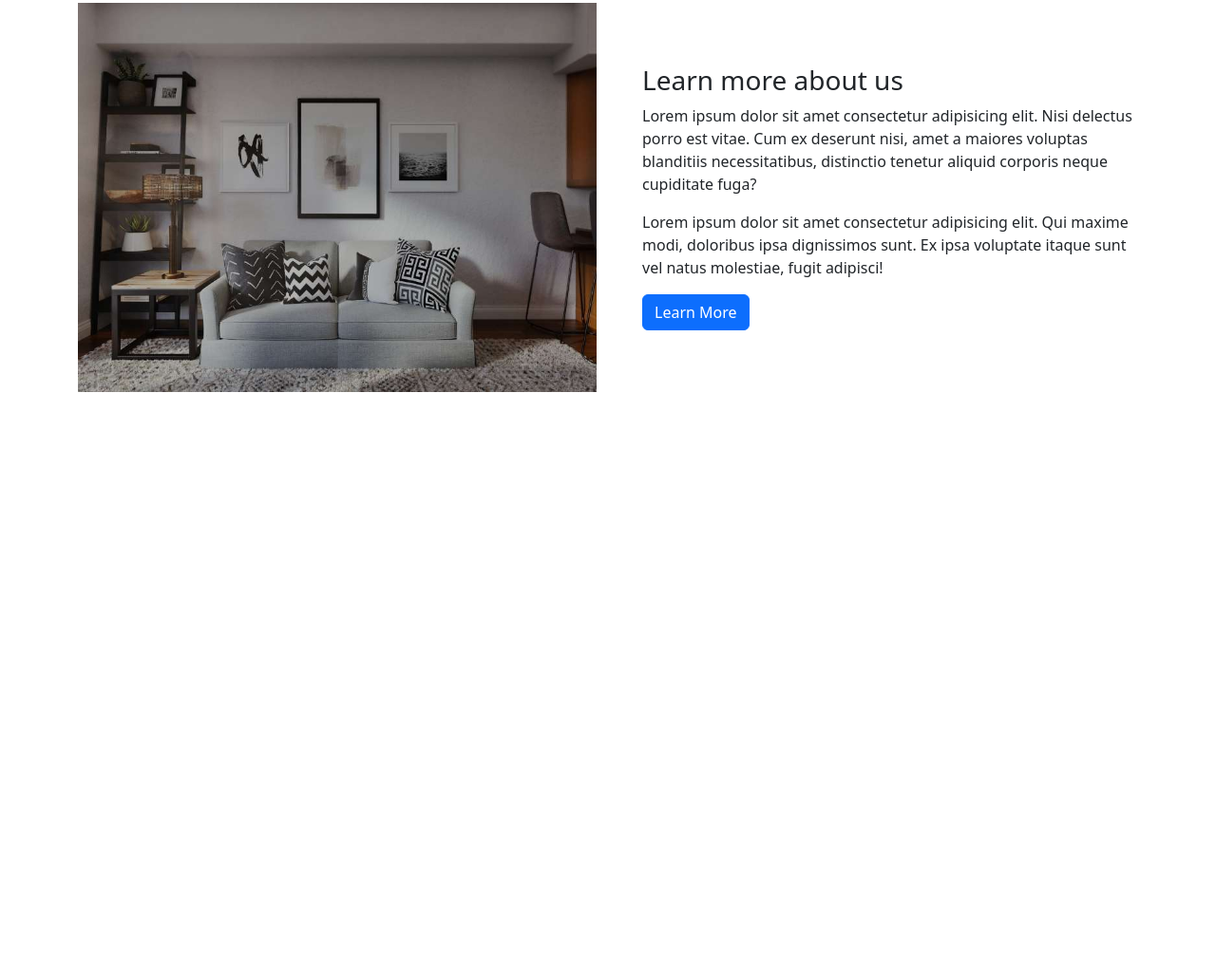
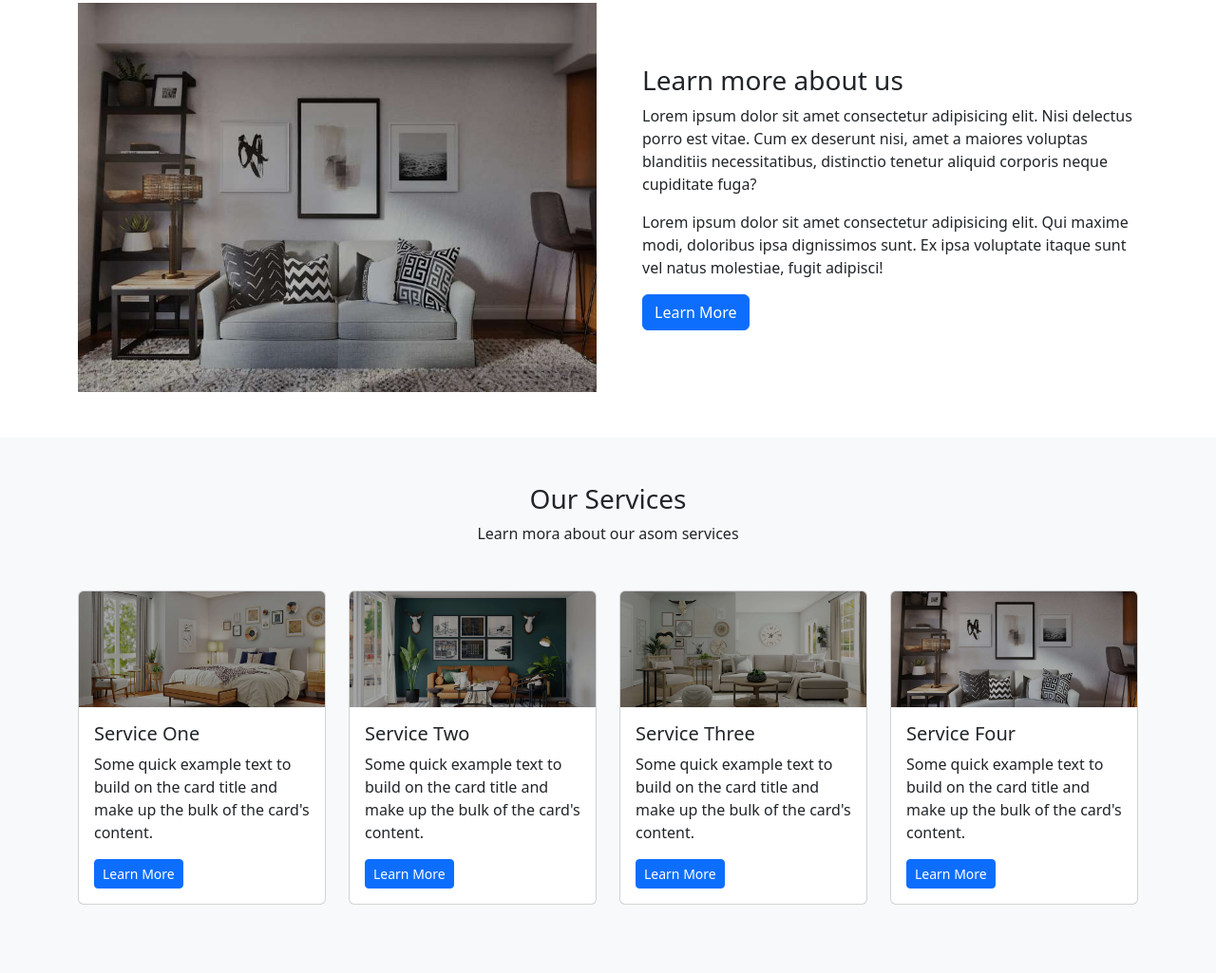
Before and after one commit to chayensheel/bd-builders, a plain HTML site: page index.html in a window 1280 px wide. Shown: the part 733-1758 px from the top of the page at 95% size. Before the commit the page ends 1194 px from the top, so only its background shows below. Drawn offline with nearby package versions, Linux system fonts and the light colour scheme.

Commit message:
service area compleat

```diff
--- a/index.html
+++ b/index.html
@@ -99,6 +99,61 @@
             </div>
         </div>
     </div>
+    <!--servise area-->
+    <div class="servise-area py-5 bg-light">
+      <div class="container">
+        <div class="row">
+          <div class="col-lg-6 offset-lg-3">
+            <div class="section-heading text-center mb-5">
+              <h3>Our Services</h3>
+              <p>Learn mora about our asom services</p>
+            </div>
+          </div>
+        </div>
+        <div class="row">
+         <div class="col-lg-3 col-md-6 mb-4 mb-lg-0cls">
+          <div class="card" >
+            <img src="img/hero-one.jpg" class="card-img-top" alt="sercice image">
+            <div class="card-body">
+              <h5 class="card-title">Service One</h5>
+              <p class="card-text">Some quick example text to build on the card title and make up the bulk of the card's content.</p>
+              <a href="#" class="btn btn-primary btn-sm">Learn More</a>
+            </div>
+          </div>
+         </div>
+         <div class="col-lg-3 col-md-6 mb-4 mb-lg-0cls">
+          <div class="card" >
+            <img src="img/hero-two.jpg" class="card-img-top" alt="sercice image">
+            <div class="card-body">
+              <h5 class="card-title">Service Two</h5>
+              <p class="card-text">Some quick example text to build on the card title and make up the bulk of the card's content.</p>
+              <a href="#" class="btn btn-primary btn-sm">Learn More</a>
+            </div>
+          </div>
+         </div>
+         <div class="col-lg-3 col-md-6 mb-4 mb-lg-0cls">
+          <div class="card" >
+            <img src="img/hero-three.jpg" class="card-img-top" alt="sercice image">
+            <div class="card-body">
+              <h5 class="card-title">Service Three</h5>
+              <p class="card-text">Some quick example text to build on the card title and make up the bulk of the card's content.</p>
+              <a href="#" class="btn btn-primary btn-sm">Learn More</a>
+            </div>
+          </div>
+         </div>
+         <div class="col-lg-3 col-md-6 mb-4 mb-lg-0cls">
+          <div class="card" >
+            <img src="img/hero-four.jpg" class="card-img-top" alt="sercice image">
+            <div class="card-body">
+              <h5 class="card-title">Service Four</h5>
+              <p class="card-text">Some quick example text to build on the card title and make up the bulk of the card's content.</p>
+              <a href="#" class="btn btn-primary btn-sm">Learn More</a>
+            </div>
+          </div>
+         </div>
+        </div>
+      </div>
+    </div>
    </main>
 
     <script src="https://cdn.jsdelivr.net/npm/bootstrap@5.2.2/dist/js/bootstrap.bundle.min.js" integrity="sha384-OERcA2EqjJCMA+/3y+gxIOqMEjwtxJY7qPCqsdltbNJuaOe923+mo//f6V8Qbsw3" crossorigin="anonymous"></script>
```
